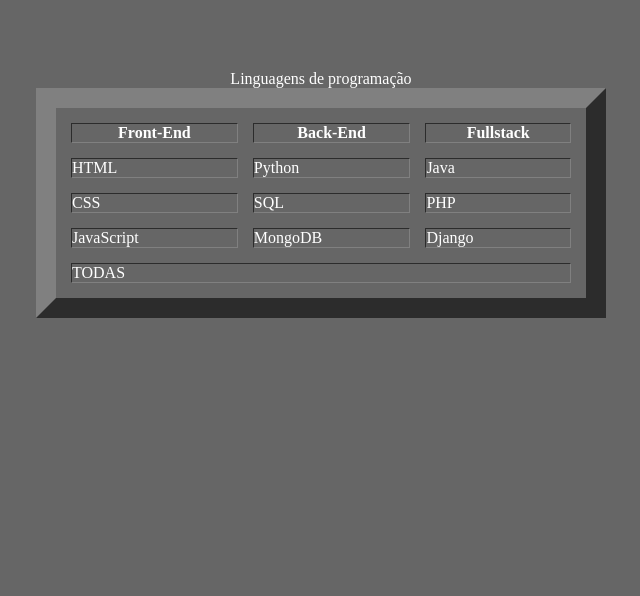
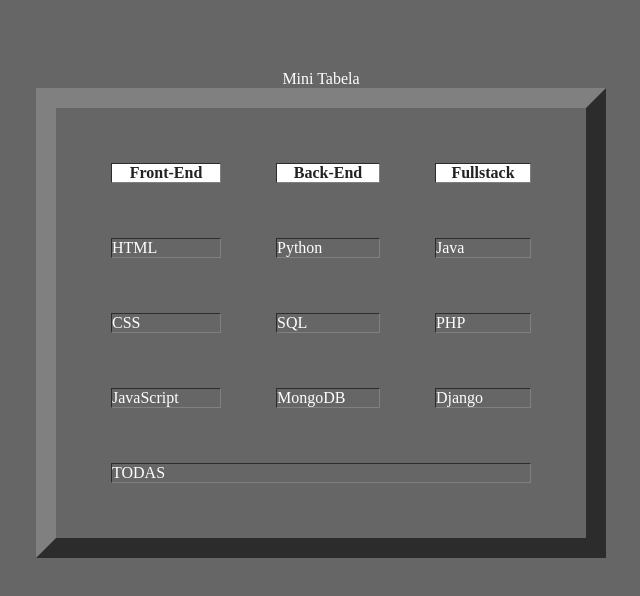
Before and after one commit to Gustavulk/Tabela, a plain HTML site: page index.html in a window 1280 px wide. Shown: the whole page, without its empty margins (319-959 px from the left). Drawn offline with Linux system fonts and the light colour scheme.

Commit message:
Nova demanda 3

```diff
--- a/index.html
+++ b/index.html
@@ -2,7 +2,7 @@
 <html lang="pt-br">
 <head>
     <meta charset="UTF-8">
-    <meta name="description" content="Tabela de exemplo">
+    <meta name="description" content="Tabela teste">
     <meta name="viewport" content="width=device-width, initial-scale=1.0">
     <title>Tabela</title>
     <link rel="stylesheet" href="style.css">
@@ -10,8 +10,8 @@
 <body>
 
     <div class="interface">
-    <table border="20" cellpadding="50" cellspacing="15" width="50%">
-        <caption>Linguagens de programação</caption>
+    <table border="20" cellpadding="70" cellspacing="55" width="50%">
+        <caption>Mini Tabela</caption>
         <thead>
             <tr>
                 <th>Front-End</th>
--- a/style.css
+++ b/style.css
@@ -12,3 +12,23 @@
     align-items: center;
     padding: 70px;
 }
+
+thead th:nth-child(1){
+    background-color: #fff;
+    color: #222;
+}
+
+thead th:nth-child(2){
+    background-color: #fff;
+    color: #222;
+}
+
+thead th:nth-child(3){
+    background-color: #fff;
+    color: #222;
+}
+
+td:hover{
+    background-color: aqua;
+    color: black;
+}
```
